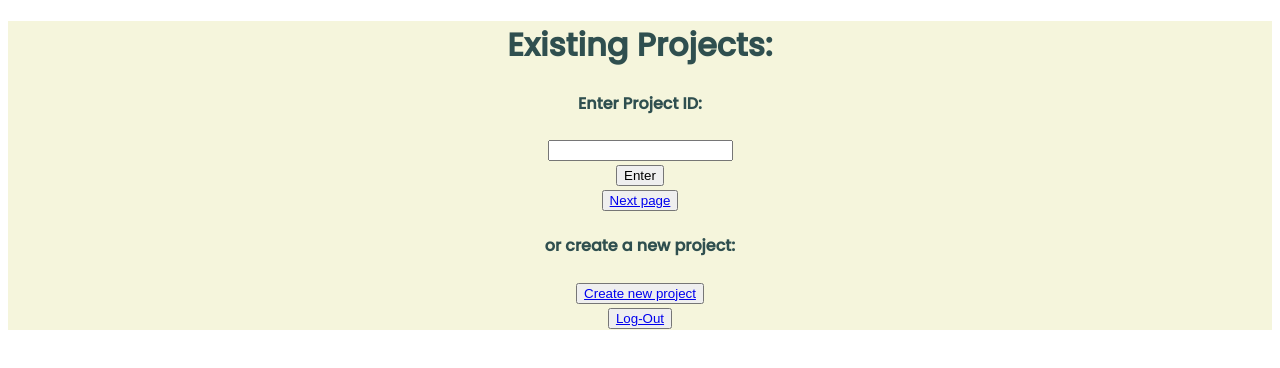
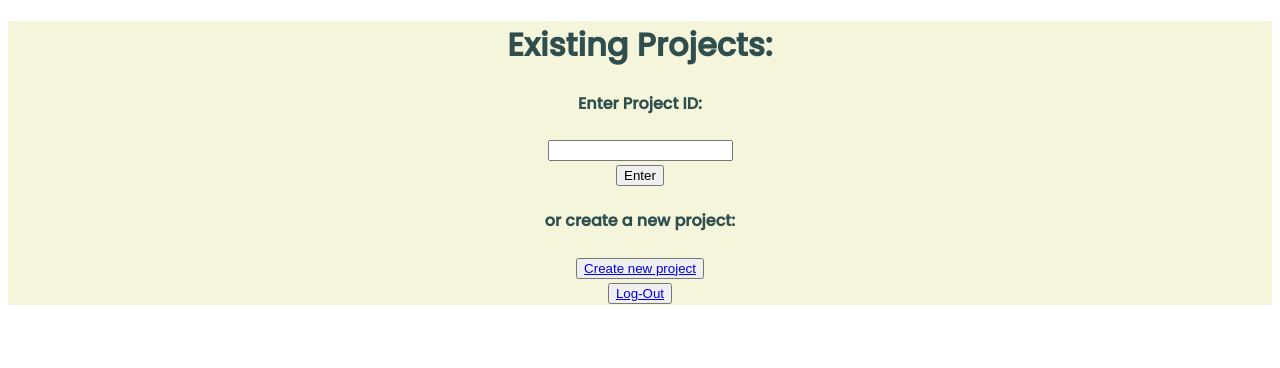
Before and after one commit to JakeLev01/461LGopherRats, a React (Create React App) app in the folder gopher-rats/: page /project in a window 1280 px wide. Shown: the top 368 px of the page. Built offline with nearby package versions, Linux system fonts and the light colour scheme; a web font is replaced by a local one.

Commit message:
fixed project.js redirect

```diff
--- a/gopher-rats/src/pages/project.js
+++ b/gopher-rats/src/pages/project.js
@@ -1,5 +1,5 @@
 import React from 'react';
-import { Link , Navigate} from "react-router-dom";
+import { Link , Navigate, NavLink} from "react-router-dom";
 import Hardware from './resources';
 //import ProjectContext from './projectContext';
 //import currentProjectID from "./currentProject";
@@ -14,6 +14,7 @@ class project extends React.Component
     handleSubmitExisting= (event) =>
     {
         //const history = useHistory();
+        const path = '/resources'
         if (this.state.ExistingID && this.state.ExistingID.trim() !== '') {
             fetch(`/joinProject/${this.state.ExistingID}`,{ mode: "no-cors"})
             .then(response => response.text())
@@ -22,7 +23,8 @@ class project extends React.Component
             alert(`${data}`); //print out if it successfully joined existing one or not.
             if (`${data}` == "Successfully joined project")
             //setProjectID(this.state.ProjectID); // set the project ID to the context
-                return <Navigate to = "/resources" />;
+                window.location.href = "/resources";
+                //return <Link to="/resources"/>;
                 //history.push(`/resources/${ExistingID}`);
             })
         event.preventDefault();
@@ -57,10 +59,6 @@ class project extends React.Component
                 />
             </div>
           <button type="submit">Enter</button> <br></br>
-          <button>
-            <Link to={'/resources'}>Next page</Link>
-
-          </button><br></br>
           <h4>or create a new project:</h4>
           <button>
             <Link to="/newProject">Create new project</Link>
```
